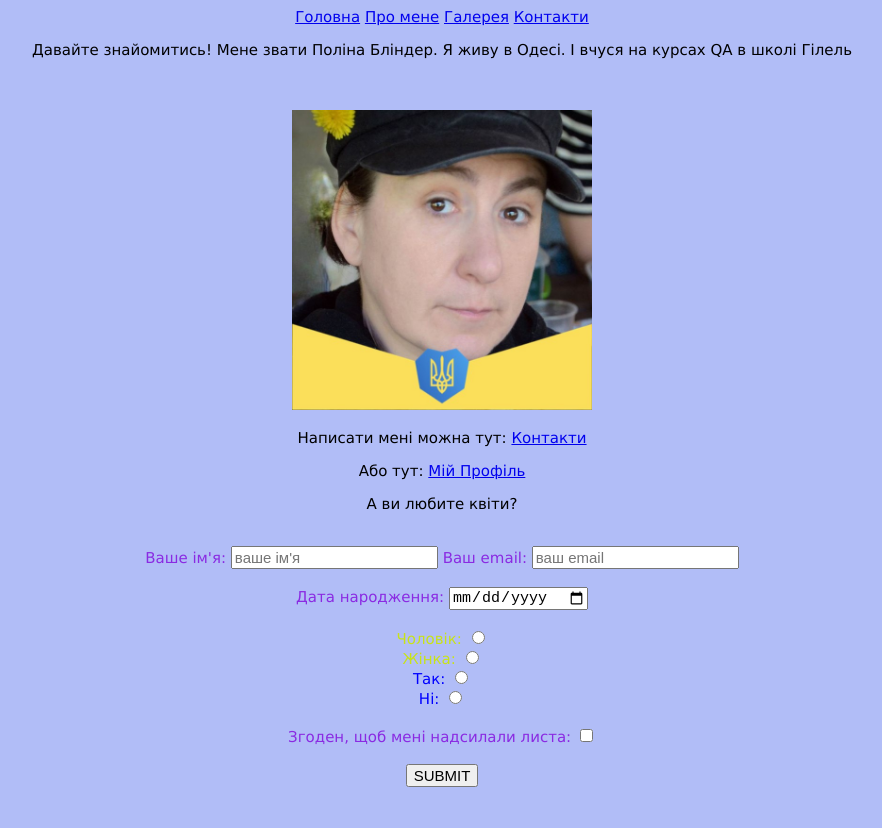
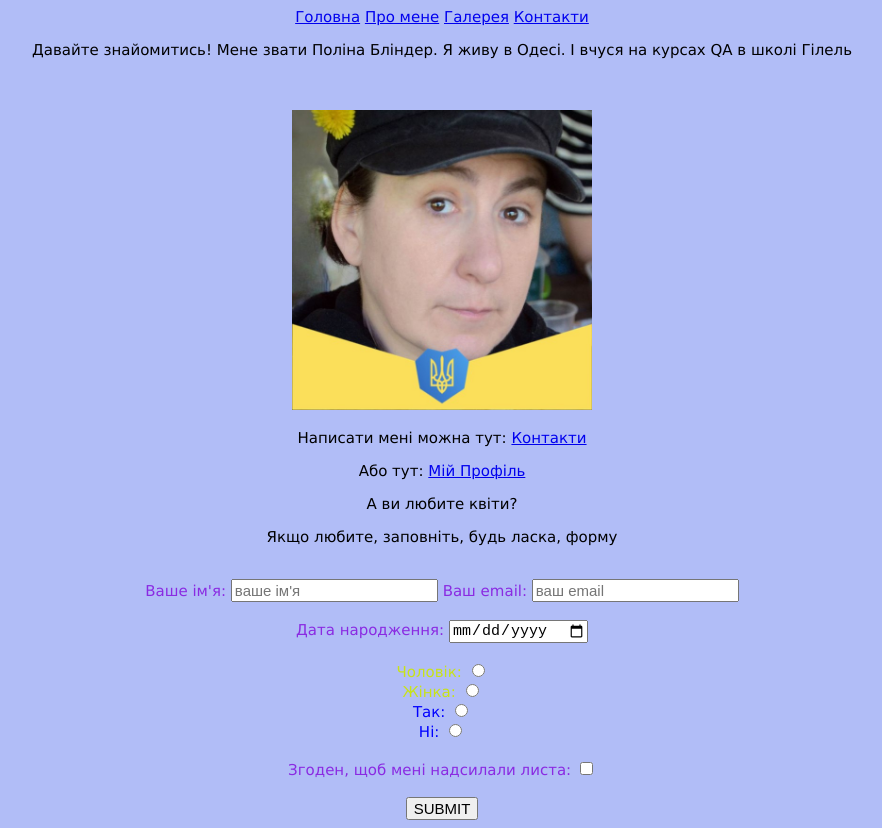
Before and after one commit to nomipolya73/DZ15, a plain HTML site: page pages/about.html in a window 1280 px wide. Shown: the whole page, without its empty margins (198-1080 px from the left). Before the commit the page ends 800 px from the top, so only its background shows below. Drawn offline with Linux system fonts and the light colour scheme.

Commit message:
second commit

```diff
--- a/pages/about.html
+++ b/pages/about.html
@@ -22,6 +22,7 @@
           <p>Написати мені можна тут: <a href="../pages/сontacts.html">Контакти</a> </p>
           <p>Або тут: <a href="https://www.facebook.com/polina.blinder">Мій Профіль</a></p>
           <p>А ви любите квіти?</p>
+          <p>Якщо любите, заповніть, будь ласка, форму</p>
           <Form method="post" action="http://fom.in.ua/echo">
       <br>
    <label for="name">
```
